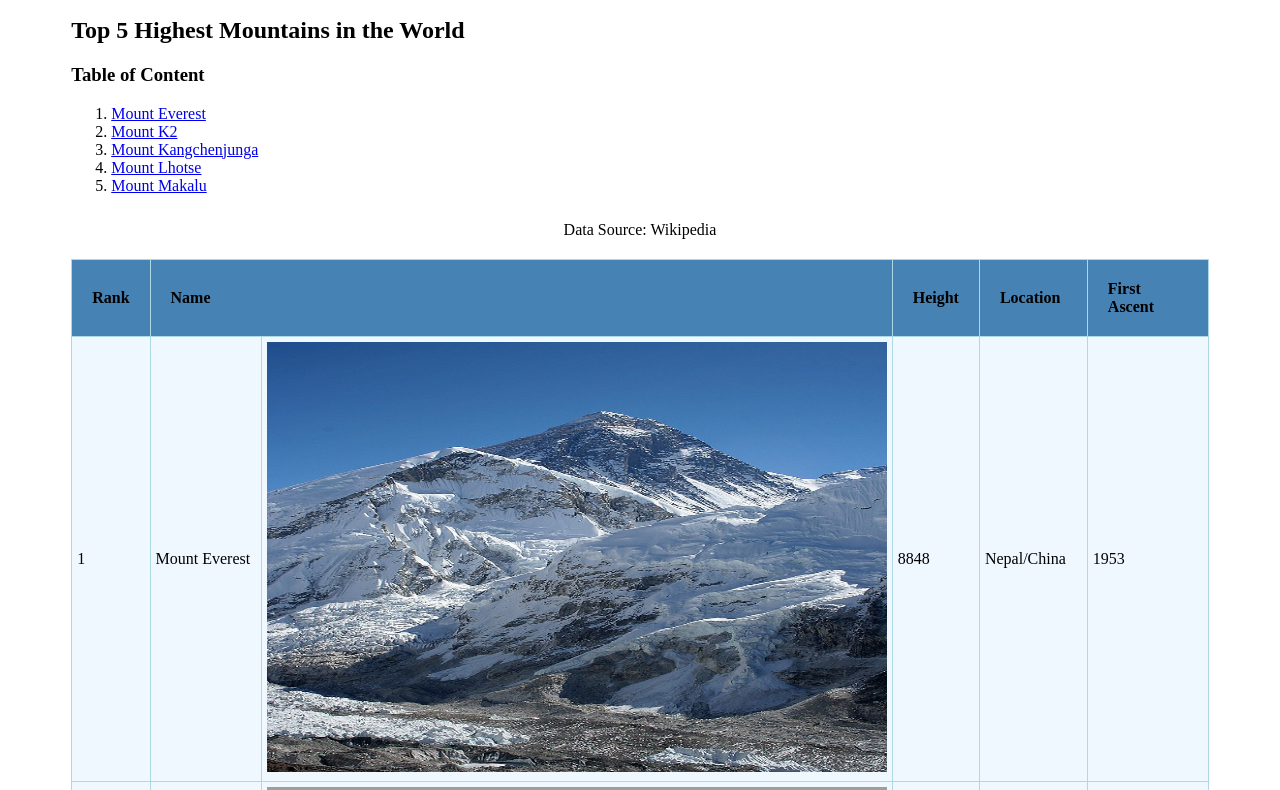
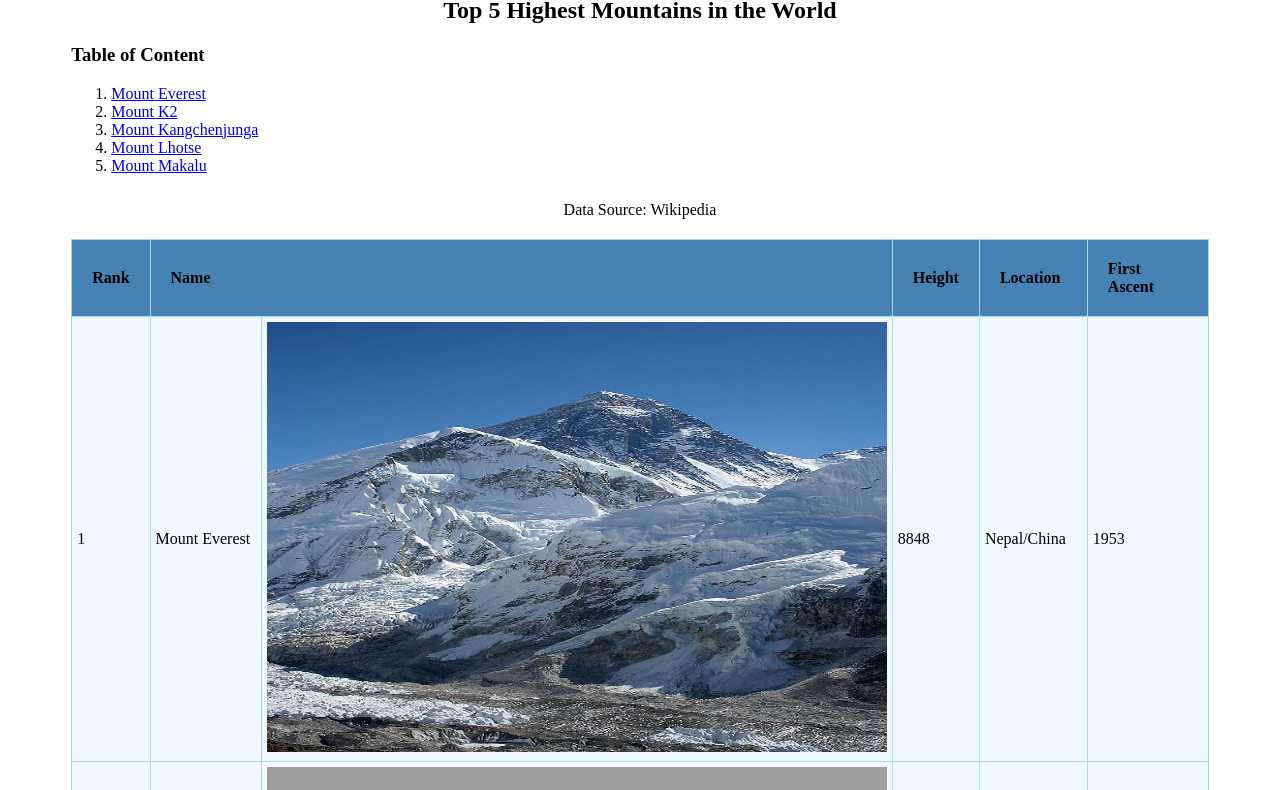
Before and after one commit to kwasi-OT/HTML-attributes-list-links, a plain HTML site: page table.html in a window 1280 px wide. Shown: the part 129-919 px from the top of the page. Drawn offline with Linux system fonts and the light colour scheme; grey boxes are pictures that could not be loaded.

Commit message:
added more styling

```diff
--- a/table.html
+++ b/table.html
@@ -65,11 +65,6 @@
             width: 90%;
         }
 
-        h1, h2 {
-            position: relative;
-            width: 100%;
-            padding-top: 10px;
-        }
 
         #content {
             margin: auto;
@@ -84,8 +79,10 @@
         <a href="#top5">Top5 Highest Mountains in the World</a>
     </div>
     <div class="headings">
-        <h1>Tables and Inner Page Bookmarks</h1>
-        <h2>Top 5 Highest Mountains in the World</h2>
+        <center>
+            <h1>Tables and Inner Page Bookmarks</h1>
+            <h2>Top 5 Highest Mountains in the World</h2>
+        </center>
     </div>
     <div id="content">
         <h3>Table of Content</h3>
```
